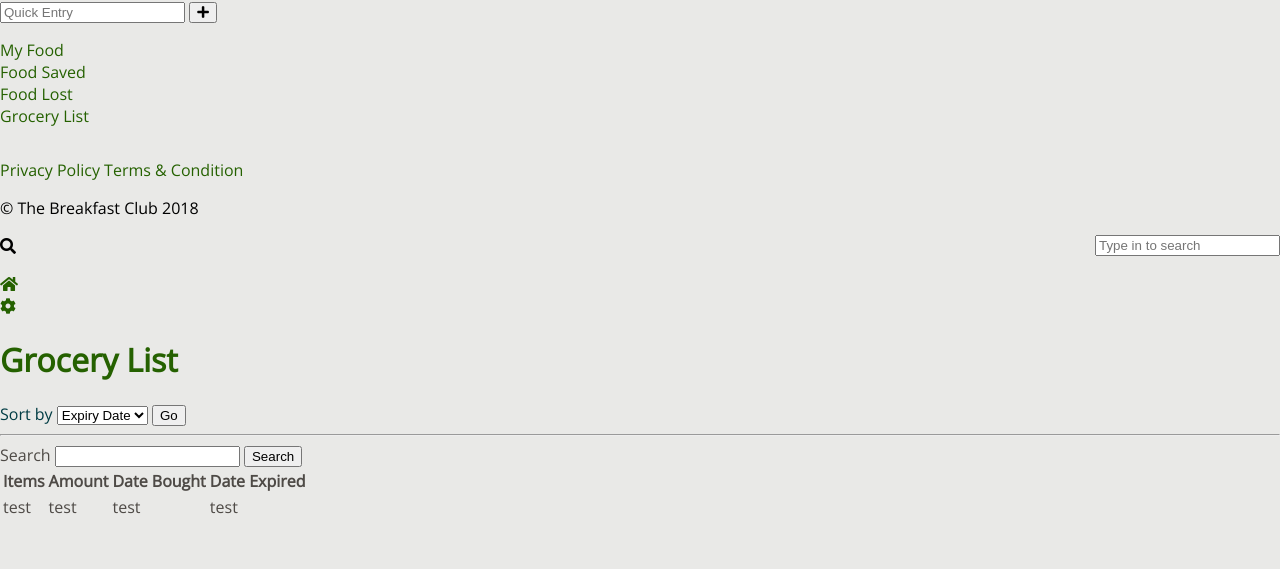
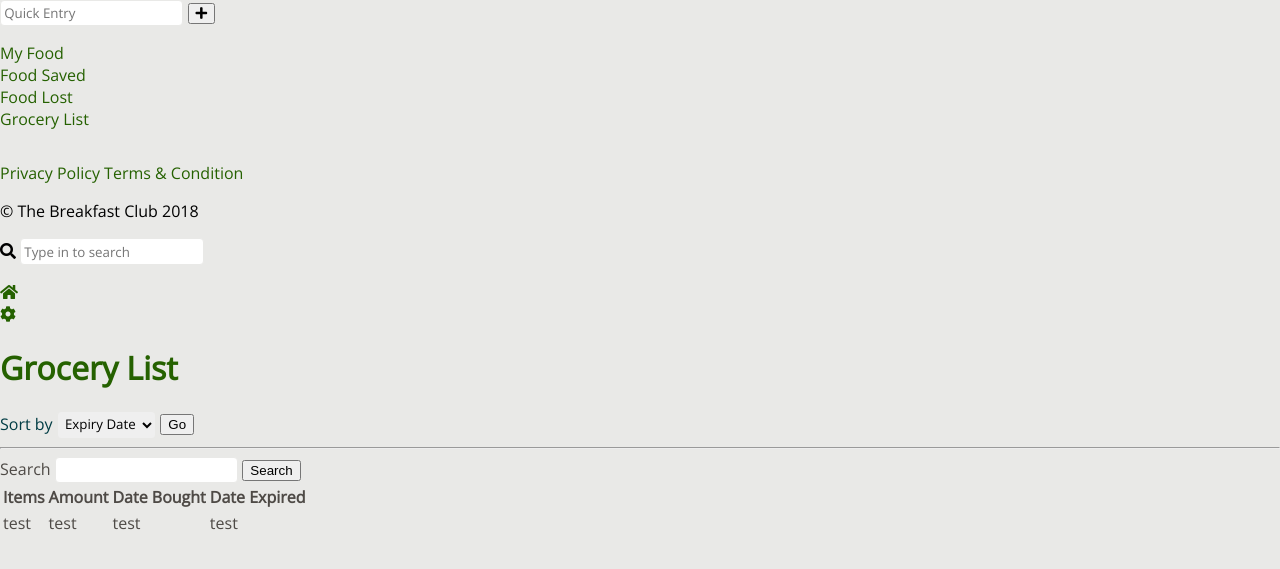
Before and after one commit to NgocTo/food-saviour, a PHP site: page /grocery-list.php in a window 1280 px wide. Shown: the part 22-591 px from the top of the page. Run offline with PHP 8.4, Linux system fonts and the light colour scheme; data that the repository does not hold is empty; some libraries are stand-ins or nearby versions.

Commit message:
fixed some css

```diff
--- a/css/base.css
+++ b/css/base.css
@@ -14,6 +14,14 @@ body {
     margin: 0 auto;
     font-family: 'Open Sans', sans-serif;
     background-color: #E9E9E7;
+}
+::selection {
+    background-color: #256100;
+    color: #ffffff;
+}
+::-moz-selection {
+    background-color: #256100;
+    color: #ffffff;
 }
 ul {
     padding: 0;
@@ -258,3 +261,25 @@ a:visited {
     background-color: #256100;
     color: #ffffff;
 }
+
+/*** TEXT BOX ***/
+input {
+    border: 1px solid #E9E9E7;
+    border-radius: 4px;
+    padding: 0.2rem;
+    font-family: 'Open Sans', sans-serif;
+}
+input:focus {
+    border: 1px solid #4E4A46;
+    outline: none;
+}
+select {
+    padding: 0.2rem;
+    border: 1px solid #E9E9E7;
+    border-radius: 4px;
+    font-family: 'Open Sans', sans-serif;
+}
+select:focus {
+    border: 1px solid #4E4A46;
+    outline: none;
+}
--- a/index.php
+++ b/index.php
@@ -14,11 +14,11 @@ include_once 'shared/header.php'
     <h1 class="text-green">My Food</h1>
     <form action="" method="post" id="sort-form">
         <label for="sort" class="text-darkgreen">Sort by</label>
-        <select id="sort" name="sort" class="pulldownbox">
+        <select id="sort" name="sort">
             <option value="date">Expiry Date</option>
             <option value="category">Category</option>
         </select>
-        <button class="btn-green">Go</button>
+        <button class="btn-grey">Go</button>
     </form>
     <hr />
     <section>
--- a/shared/header.php
+++ b/shared/header.php
@@ -1,8 +1,8 @@
 <header>
     <form action="" method="post">
-        <!-- <label class="text-dark" for="search">Search: </label> -->
+        <label class="hidden" for="search">Search: </label>
         <span class="fas fa-search"></span>
-        <input style="float: right; "type="text" id="search" name="search" placeholder="Type in to search" class="inputbox"/>
+        <input type="text" id="search" name="search" placeholder="Type in to search"/>
     </form>
     <ul>
         <li><a href="<?= ROOT_URI ?>">
```
Also changed, not shown: other parts of css/base.css (+10 -15 lines), css/main.css (+0 -12 lines).
